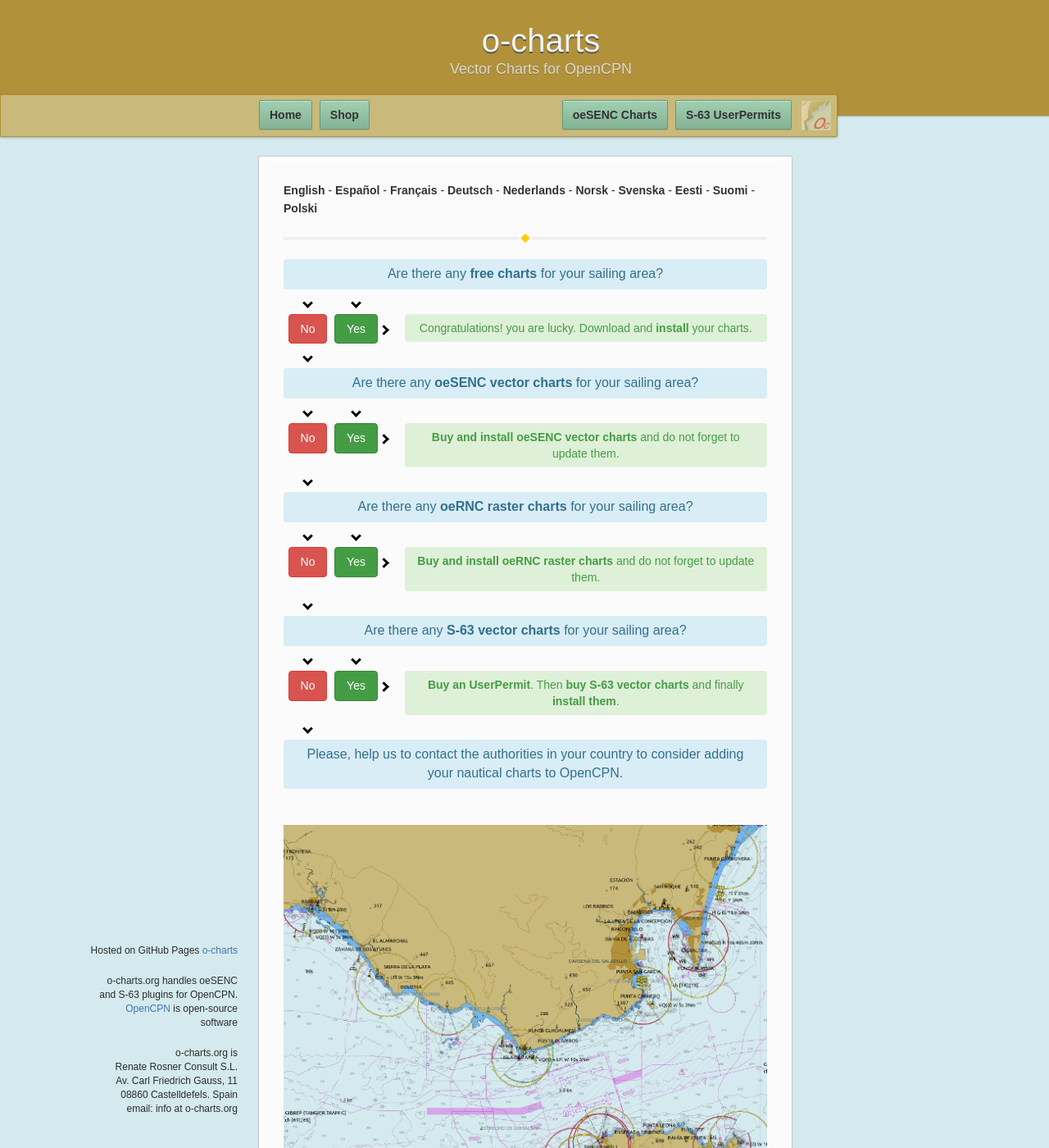
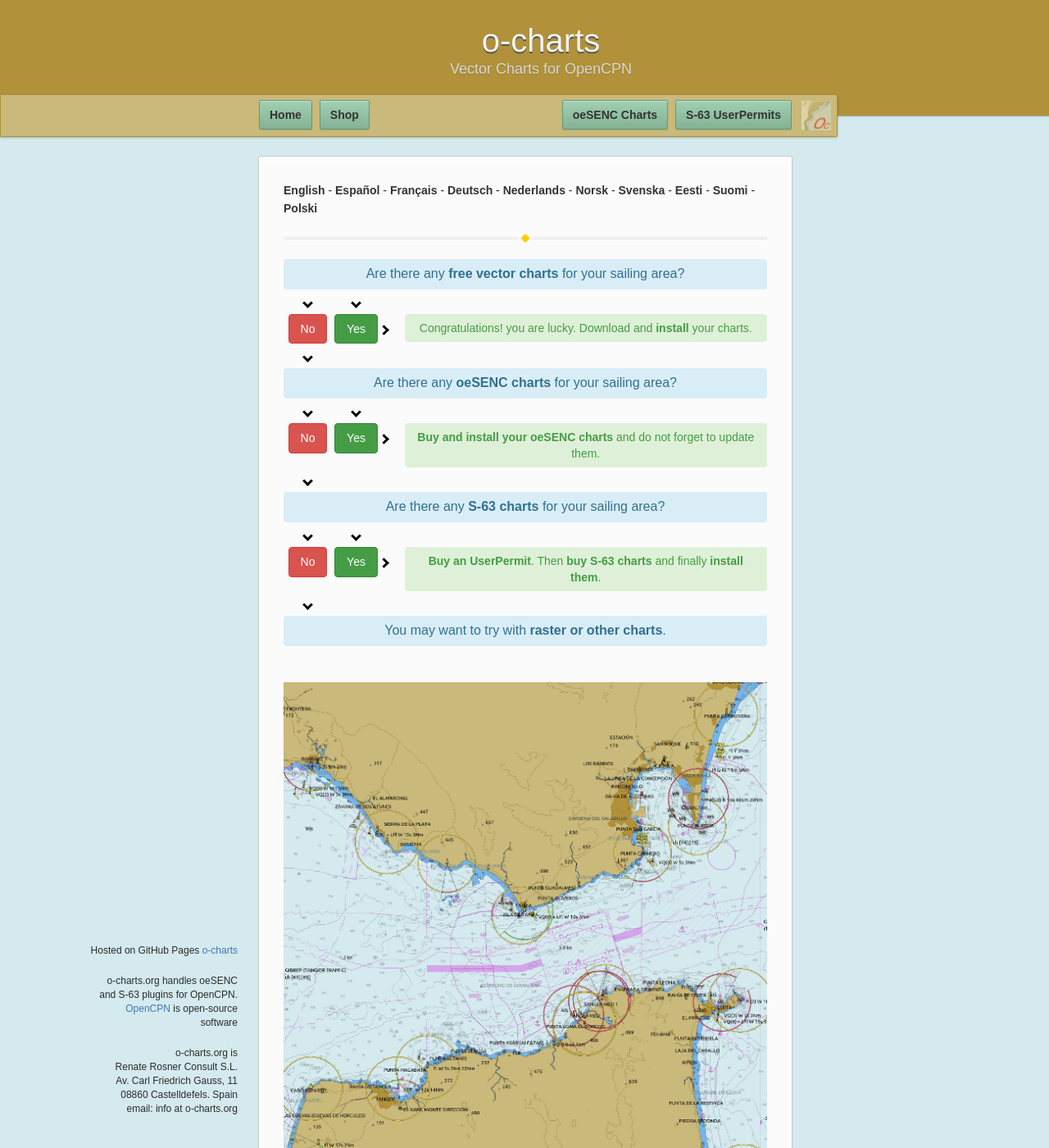
Before and after one commit to o-charts/manuals, a Jekyll site: the page built from index.md, in a window 1280 px wide and 1400 px high. Shown: the whole window at 82% size. Built offline with Jekyll 4.4.1, drawn with Linux system fonts in a browser that asks for light colours.

Commit message:
Update index.md

```diff
--- a/index.md
+++ b/index.md
@@ -43,7 +43,7 @@
 </div>
 <div class="questions">
 <div class="questionok question">
-Are there any <a href="https://o-charts.org/shop/index.php?id_category=8&controller=category"><strong>oeSENC vector charts</strong></a> for your sailing area?
+Are there any <a href="https://o-charts.org/shop/index.php?id_category=8&controller=category"><strong>oeSENC charts</strong></a> for your sailing area?
 </div>
 </div>
 <div class="arrows">
@@ -71,7 +71,7 @@
 </div>
 <div class="answer col4 inline">
 <div class="questionok ok">
-<a href="./oesenc_en_US.html"><strong>Buy and install oeSENC vector charts</strong></a> and do not forget to update them.
+<a href="./oesenc_en_US.html"><strong>Buy and install your oeSENC charts</strong></a> and do not forget to update them.
 </div>
 </div>
 </div>
@@ -83,7 +83,7 @@
 </div>
 <div class="questions">
 <div class="questionok question">
-Are there any <a href="https://o-charts.org/shop/index.php?id_category=14&controller=category"><strong>oeRNC raster charts</strong></a> for your sailing area?
+Are there any <a href="https://www.chartworld.com/shop/off_enc"><strong>S-63 charts</strong></a> for your sailing area?
 </div>
 </div>
 <div class="arrows">
@@ -111,7 +111,7 @@
 </div>
 <div class="answer col4 inline">
 <div class="questionok ok">
-<a href="./oernc_en_US.html"><strong>Buy and install oeRNC raster charts</strong></a> and do not forget to update them.
+<a href="https://o-charts.org/shop/index.php?id_category=6&controller=category"><strong>Buy an UserPermit</strong></a>. Then <a href="https://www.chartworld.com/shop/off_enc"><strong>buy S-63 charts</strong></a> and finally <a href="./s63_en_US.html"><strong>install them</strong></a>.
 </div>
 </div>
 </div>
@@ -123,47 +123,7 @@
 </div>
 <div class="questions">
 <div class="questionok question">
-Are there any <a href="https://www.chartworld.com/shop/off_enc"><strong>S-63 vector charts</strong></a> for your sailing area?
-</div>
-</div>
-<div class="arrows">
-<div class="answer col1 inline">
-<i class="down"></i>
-</div>
-<div class="answer col2 inline">
-<i class="down"></i>
-</div>
-</div>
-<div class="separator"></div>
-<div class="answers">
-<div class="answer col1 inline">
-<div class="yesno no">
-No
-</div>
-</div>
-<div class="answer col2 inline">
-<div class="yesno yes">
-Yes
-</div>
-</div>
-<div class="answer col3 inline">
-<i class="right"></i>
-</div>
-<div class="answer col4 inline">
-<div class="questionok ok">
-<a href="https://o-charts.org/shop/index.php?id_category=6&controller=category"><strong>Buy an UserPermit</strong></a>. Then <a href="https://www.chartworld.com/shop/off_enc"><strong>buy S-63 vector charts</strong></a> and finally <a href="./s63_en_US.html"><strong>install them</strong></a>.
-</div>
-</div>
-</div>
-<div class="separator"></div>
-<div class="arrows">
-<div class="answer col1 inline">
-<i class="down"></i>
-</div>
-</div>
-<div class="questions">
-<div class="questionok question">
-Please, help us to contact the authorities in your country to consider adding your nautical charts to OpenCPN.
+You may want to try with <a href="https://opencpn.org/OpenCPN/info/chartsource.html"><strong>raster or other charts</strong></a>.
 </div>
 </div>
 <br><br>
```
Also changed, not shown: other parts of index.md (+1 -1 lines).
